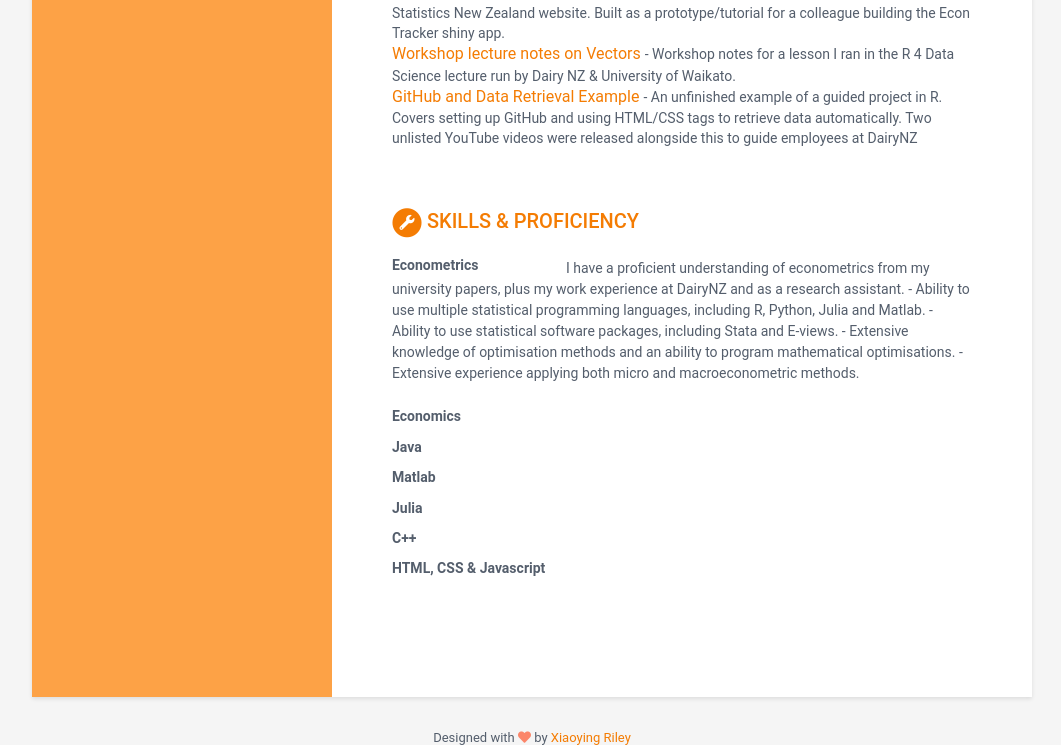
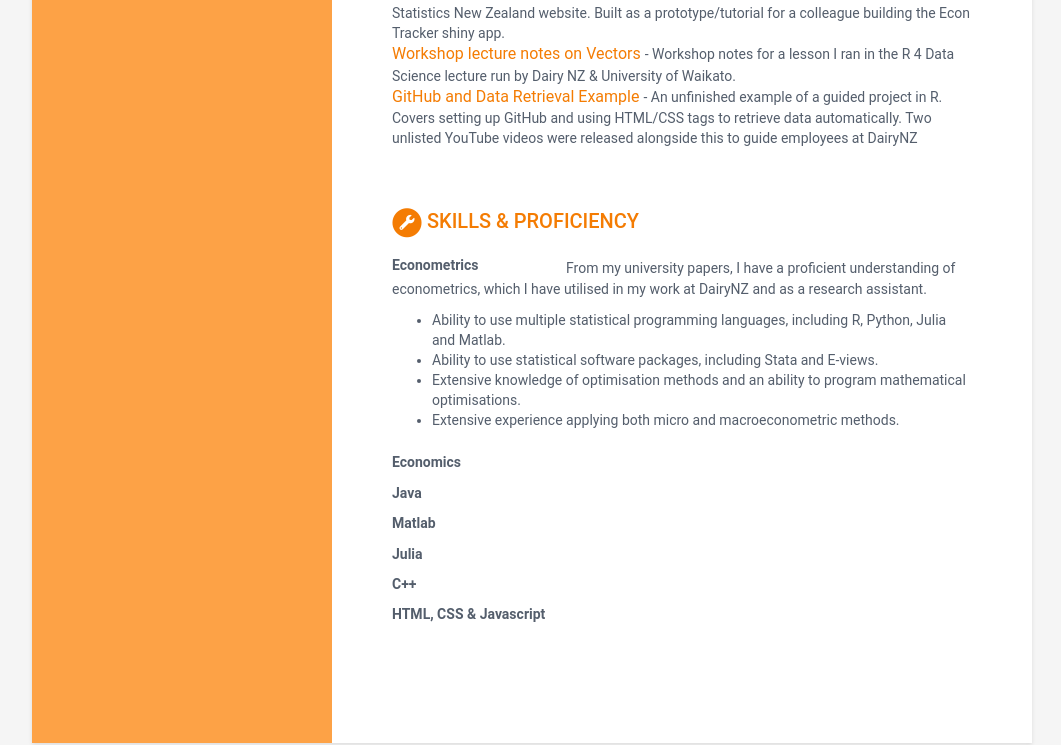
Before and after one commit to rmillzy/rmillzy.github.io, a Jekyll site: the page built from index.html, in a window 1280 px wide and 900 px high, scrolled down 4716 px, cut to the strip 0-745 px from the top of the window. Shown: the whole strip, without its empty margins (108-1169 px from the left). Built offline with Jekyll 4.4.1, drawn with Linux system fonts in a browser that asks for light colours.

Commit message:
Update data.yml

```diff
--- a/_data/data.yml
+++ b/_data/data.yml
@@ -250,11 +250,11 @@ skills:
     toolset:
       - name: Econometrics
         details: |
-            I have a proficient understanding of econometrics from my university papers, plus my work experience at DairyNZ and as a research assistant.
-                - Ability to use multiple statistical programming languages, including R, Python, Julia and Matlab.
-                - Ability to use statistical software packages, including Stata and E-views.
-                - Extensive knowledge of optimisation methods and an ability to program mathematical optimisations.
-                - Extensive experience applying both micro and macroeconometric methods.
+            From my university papers, I have a proficient understanding of econometrics, which I have utilised in my work at DairyNZ and as a research assistant.
+              - Ability to use multiple statistical programming languages, including R, Python, Julia and Matlab.
+              - Ability to use statistical software packages, including Stata and E-views.
+              - Extensive knowledge of optimisation methods and an ability to program mathematical optimisations.
+              - Extensive experience applying both micro and macroeconometric methods.
       - name: Economics
 
       - name: Java
```
